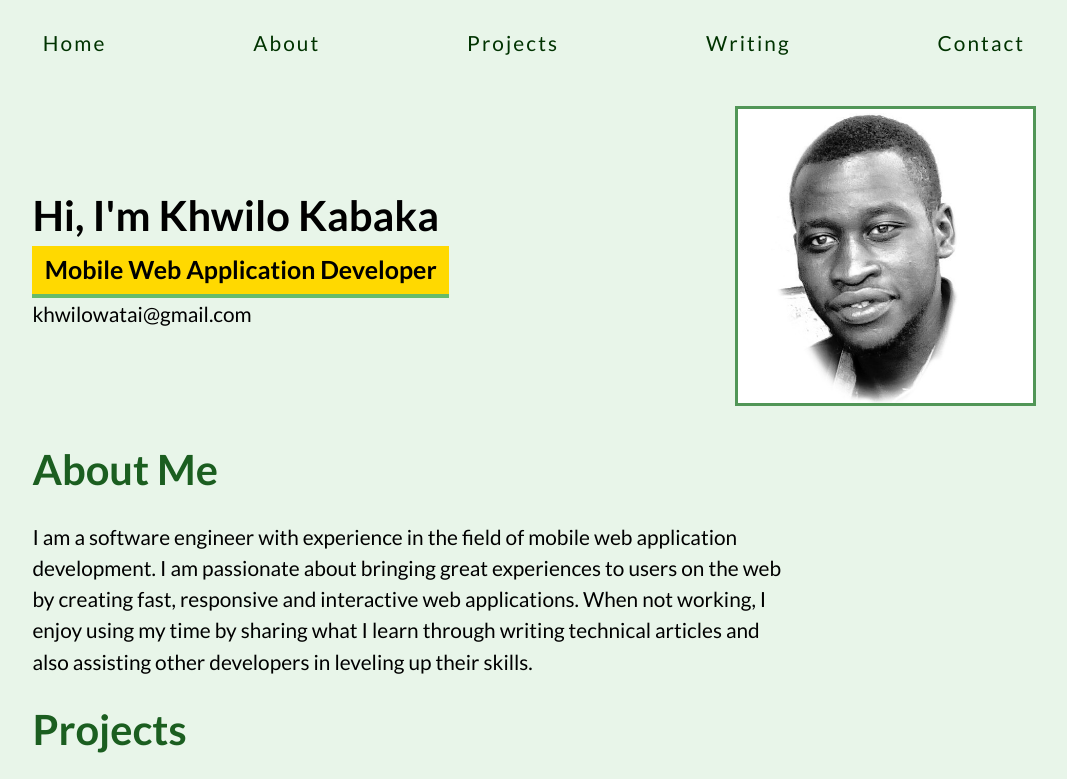
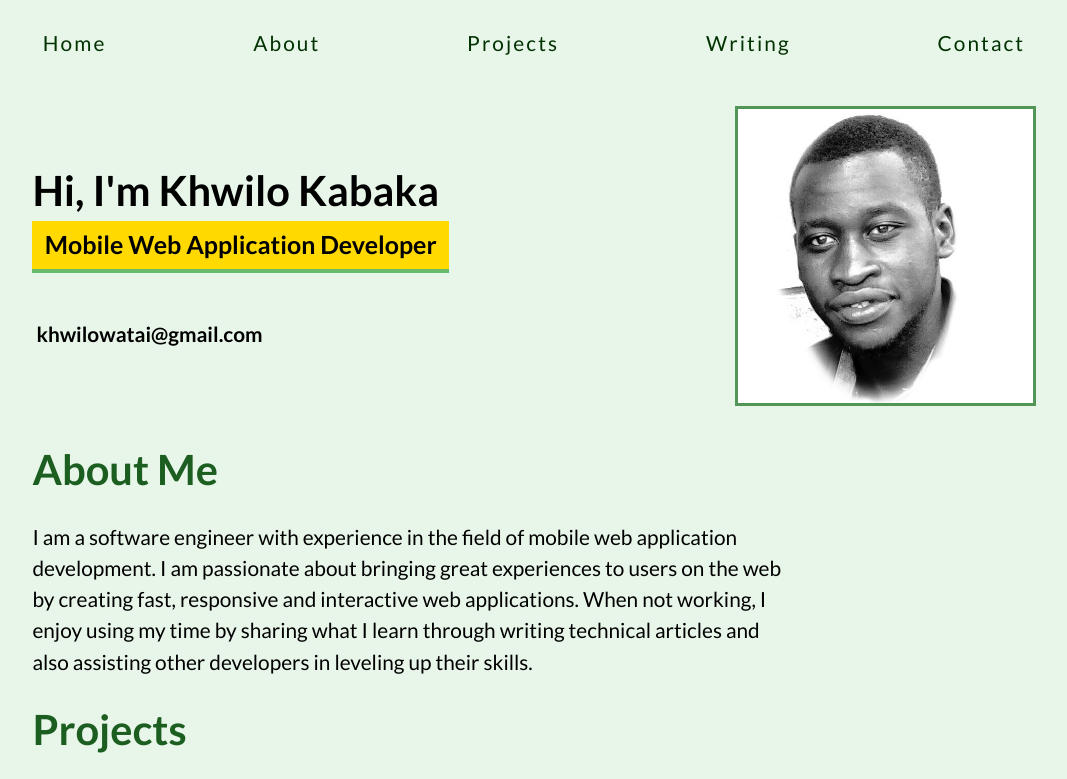
Before and after one commit to khwilo/khwilo-portfolio-v2, a React (Create React App) app: page / in a window 1280 px wide. Shown: the top 779 px of the page, without its empty margins (106-1173 px from the left). Built offline with nearby package versions, Linux system fonts and the light colour scheme.

Commit message:
Style email address field

```diff
--- a/src/index.css
+++ b/src/index.css
@@ -106,6 +106,21 @@ a {
 
 .intro__name {
   font-size: 2rem;
+}
+
+.email-address {
+  display: inline-block;
+  font-weight: bold;
+  margin-top: 2rem;
+  padding: 0.2em;
+  transition: background-color 0.6s cubic-bezier(0.87, 0, 0.13, 1),
+    color 0.4s 0.3s ease-in;
+}
+
+.email-address:hover {
+  background-color: #519657;
+  box-shadow: 0 10px 6px -6px #777;
+  color: #ffffff;
 }
 
 .nav__item {
```
